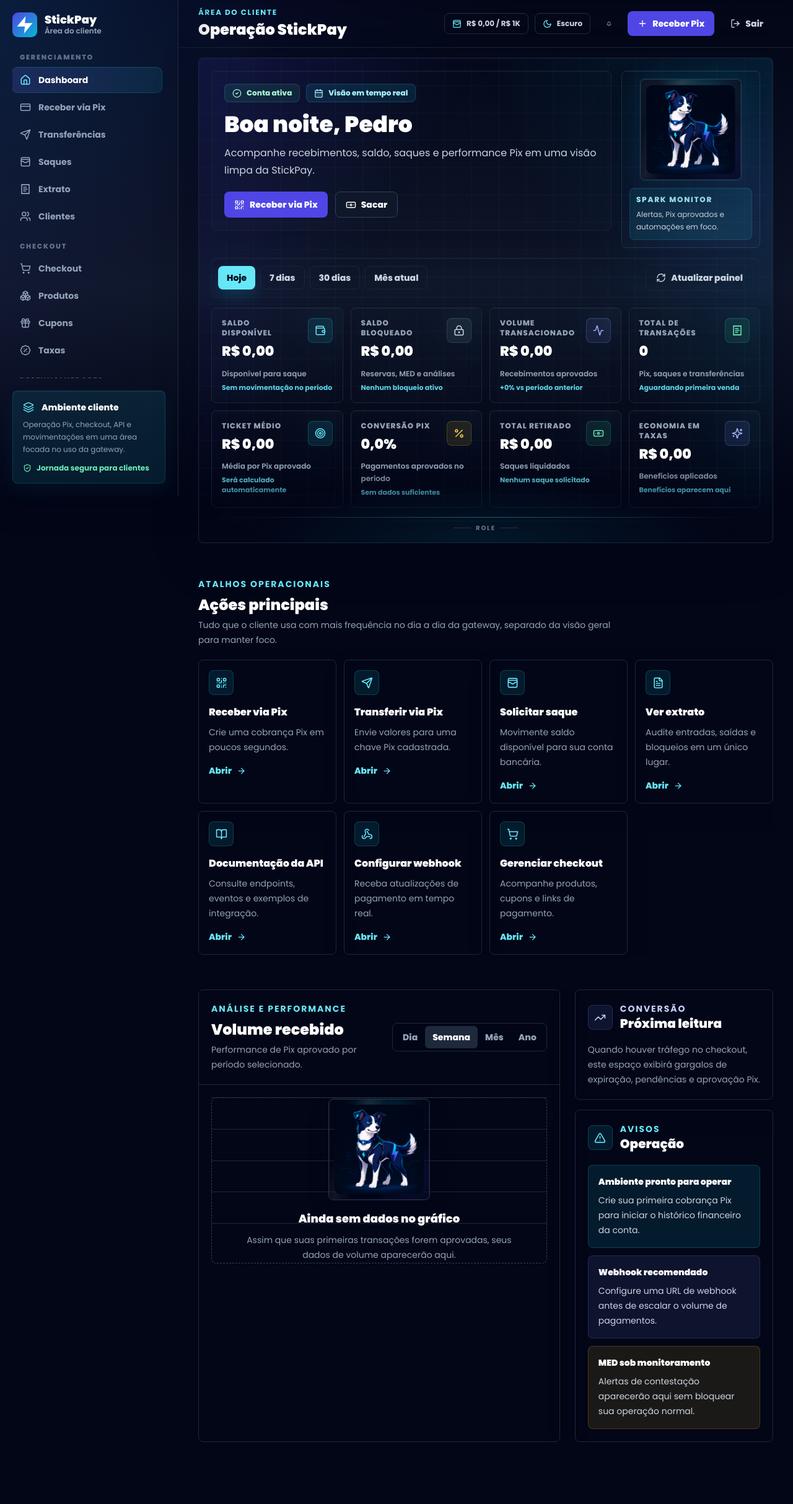
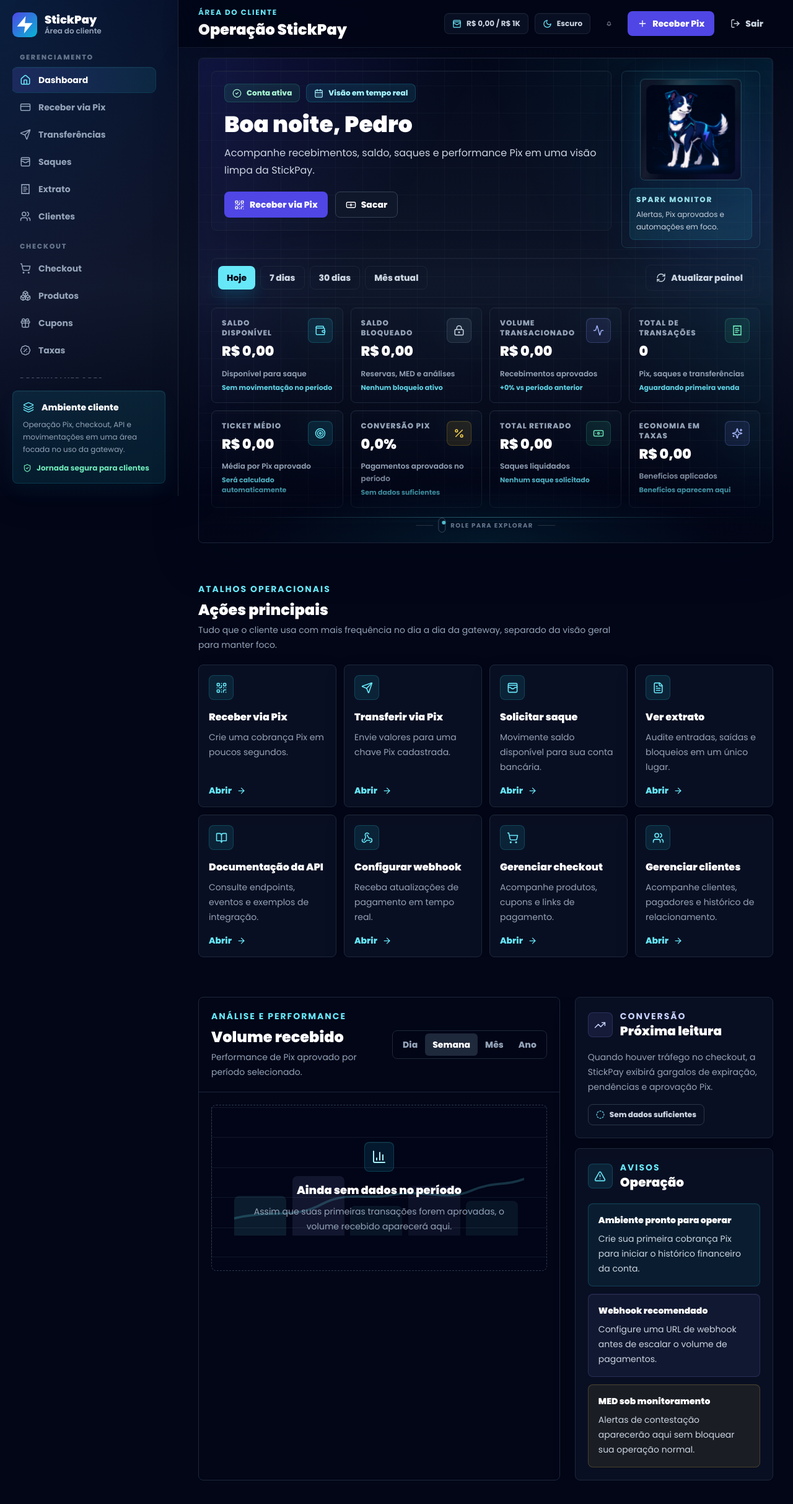
Before and after one commit to PexhyDev/stickpay, a Next.js app: page /dashboard in a window 1280 px wide. Shown: the top 2426 px of the page at 62% size. Built offline with nearby package versions, Linux system fonts and the light colour scheme.

Commit message:
ajuste na dashboard

```diff
--- a/app/dashboard/page.tsx
+++ b/app/dashboard/page.tsx
@@ -2,9 +2,11 @@
   AlertTriangle,
   ArrowRight,
   Banknote,
+  BarChart3,
   BookOpen,
   CalendarDays,
   CheckCircle2,
+  CircleDashed,
   Eye,
   FileText,
   QrCode,
@@ -13,6 +15,7 @@
   ShieldCheck,
   ShoppingCart,
   TrendingUp,
+  Users,
   Webhook,
   WalletCards,
 } from "lucide-react";
@@ -41,27 +44,37 @@
   docs: BookOpen,
   webhook: Webhook,
   checkout: ShoppingCart,
+  customers: Users,
 };
 
 const noticeTones = {
-  cyan: "border-cyan-400/20 bg-cyan-400/10 text-cyan-200",
-  indigo: "border-indigo-400/20 bg-indigo-400/10 text-indigo-200",
-  amber: "border-amber-400/20 bg-amber-400/10 text-amber-200",
+  cyan: "border-cyan-400/20 bg-cyan-400/[0.07] text-cyan-200",
+  indigo: "border-indigo-400/20 bg-indigo-400/[0.07] text-indigo-200",
+  amber: "border-amber-300/20 bg-amber-300/[0.07] text-amber-100",
 };
+
+const ghostTransactionRows = [
+  ["SPK-0001", "Pix", "R$ 0,00", "Aprovado", "Hoje"],
+  ["SPK-0002", "Pix", "R$ 0,00", "Pendente", "Hoje"],
+  ["SPK-0003", "Saque", "R$ 0,00", "Agendado", "Ontem"],
+];
 
 export default function DashboardPage() {
   const hasPerformanceData = performanceSeries.some((item) => item.value > 0);
   const hasTransactions = recentTransactions.length > 0;
 
   return (
-    <div className="grid min-w-0 gap-12 lg:gap-14">
+    <div className="grid min-w-0 gap-14 lg:gap-16">
       <section className="dashboard-hero-stage relative isolate grid min-h-[calc(100svh-104px)] w-full min-w-0 content-start overflow-hidden rounded-lg border border-slate-800/90 bg-slate-950/50 p-4 pb-12 shadow-[0_24px_70px_rgba(2,6,23,0.3)] sm:p-5 sm:pb-14 lg:min-h-[calc(100svh-92px)]">
         <div className="pointer-events-none absolute left-1/2 top-12 h-56 w-56 -translate-x-1/2 rounded-full bg-cyan-400/8 blur-3xl" aria-hidden="true" />
         <div className="pointer-events-none absolute -right-20 top-16 h-72 w-72 rounded-full bg-indigo-500/10 blur-3xl" aria-hidden="true" />
         <div className="pointer-events-none absolute inset-x-8 bottom-10 z-10 hidden h-px bg-gradient-to-r from-transparent via-cyan-300/35 to-transparent sm:block" aria-hidden="true" />
-        <div className="pointer-events-none absolute bottom-4 left-1/2 z-10 hidden -translate-x-1/2 items-center gap-2 text-[10px] font-bold uppercase tracking-[0.18em] text-slate-500 sm:flex" aria-hidden="true">
+        <div className="pointer-events-none absolute bottom-4 left-1/2 z-10 hidden -translate-x-1/2 items-center gap-2 text-[10px] font-bold uppercase tracking-[0.14em] text-slate-500 sm:flex" aria-hidden="true">
           <span className="h-px w-7 bg-slate-700/70" />
-          Role
+          <span className="relative h-6 w-3 rounded-full border border-slate-600/80">
+            <span className="absolute left-1/2 top-1 h-1.5 w-1.5 -translate-x-1/2 rounded-full bg-cyan-300/80 animate-badge-breathe" />
+          </span>
+          Role para explorar
           <span className="h-px w-7 bg-slate-700/70" />
         </div>
 
@@ -145,7 +158,7 @@
         </div>
       </section>
 
-      <section className="dashboard-deferred min-w-0 scroll-mt-24">
+      <section className="dashboard-deferred min-w-0 scroll-mt-28">
         <div className="mb-5 flex flex-col gap-3 md:flex-row md:items-end md:justify-between">
           <div>
             <p className="text-sm font-bold uppercase tracking-[0.14em] text-cyan-300">Atalhos operacionais</p>
@@ -156,7 +169,7 @@
           </div>
         </div>
 
-        <div className="grid gap-3 md:grid-cols-2 xl:grid-cols-4">
+        <div className="grid auto-rows-fr gap-3 md:grid-cols-2 xl:grid-cols-4">
           {quickActions.map((action) => {
             const Icon = actionIcons[action.icon];
 
@@ -164,14 +177,14 @@
               <Link
                 key={action.title}
                 href={action.href}
-                className="group rounded-lg border border-slate-800 bg-slate-900/66 p-4 shadow-[0_14px_36px_rgba(2,6,23,0.16)] transition duration-300 hover:-translate-y-1 hover:border-cyan-400/45 hover:bg-slate-900 hover:shadow-[0_22px_52px_rgba(6,182,212,0.1)]"
+                className="group flex min-h-[188px] flex-col rounded-lg border border-slate-800 bg-slate-900/60 p-4 shadow-[0_14px_34px_rgba(2,6,23,0.14)] transition duration-300 hover:-translate-y-1 hover:border-cyan-400/45 hover:bg-slate-900 hover:shadow-[0_20px_44px_rgba(6,182,212,0.09)]"
               >
-                <span className="grid h-10 w-10 place-items-center rounded-lg border border-cyan-400/20 bg-cyan-400/10 text-cyan-300 transition duration-300 group-hover:border-cyan-300/50 group-hover:bg-cyan-400/15">
+                <span className="grid h-10 w-10 shrink-0 place-items-center rounded-lg border border-cyan-400/20 bg-cyan-400/10 text-cyan-300 transition duration-300 group-hover:border-cyan-300/50 group-hover:bg-cyan-400/15 group-hover:text-cyan-200">
                   <Icon aria-hidden="true" size={19} />
                 </span>
                 <h4 className="mt-4 text-base font-black text-white">{action.title}</h4>
-                <p className="mt-2 min-h-12 text-sm leading-6 text-slate-400">{action.description}</p>
-                <span className="mt-4 inline-flex items-center gap-2 text-sm font-extrabold text-cyan-300 transition duration-300 group-hover:gap-3">
+                <p className="mt-2 text-sm leading-6 text-slate-400">{action.description}</p>
+                <span className="mt-auto inline-flex items-center gap-2 pt-4 text-sm font-extrabold text-cyan-300 transition duration-300 group-hover:translate-x-0.5 group-hover:text-cyan-200">
                   Abrir
                   <ArrowRight aria-hidden="true" size={15} />
                 </span>
@@ -181,7 +194,7 @@
         </div>
       </section>
 
-      <section className="dashboard-deferred grid min-w-0 scroll-mt-24 gap-6 xl:grid-cols-[minmax(0,1.55fr)_minmax(320px,0.85fr)]">
+      <section className="dashboard-deferred grid min-w-0 scroll-mt-28 gap-6 xl:grid-cols-[minmax(0,1.55fr)_minmax(320px,0.85fr)]">
         <div className="overflow-hidden rounded-lg border border-slate-800 bg-slate-900/66 shadow-[0_18px_46px_rgba(2,6,23,0.18)]">
           <div className="flex flex-col gap-4 border-b border-slate-800 p-5 md:flex-row md:items-center md:justify-between">
             <div>
@@ -205,11 +218,13 @@
           </div>
 
           <div className="relative min-h-[330px] p-5">
-            <div className="absolute inset-x-5 top-5 bottom-14 grid grid-rows-5" aria-hidden="true">
+            <div className="absolute inset-x-5 bottom-16 top-6 grid grid-rows-5" aria-hidden="true">
               {Array.from({ length: 5 }).map((_, index) => (
-                <span key={index} className="border-t border-slate-800" />
+                <span key={index} className="border-t border-slate-800/80" />
               ))}
             </div>
+            <div className="absolute bottom-16 left-5 top-6 w-px bg-slate-800/80" aria-hidden="true" />
+            <div className="absolute inset-x-5 bottom-16 h-px bg-slate-800/80" aria-hidden="true" />
 
             {hasPerformanceData ? (
               <div className="relative z-10 flex h-64 items-end gap-3">
@@ -224,19 +239,26 @@
                 ))}
               </div>
             ) : (
-              <div className="relative z-10 grid min-h-[268px] place-items-center rounded-lg border border-dashed border-slate-700 bg-slate-950/36 px-5 text-center">
-                <div className="mx-auto max-w-md">
-                  <SparkSpotlight
-                    variant="dark"
-                    alt="Spark preparando os gráficos da dashboard"
-                    size="sm"
-                    mode="minimal"
-                    className="mb-4"
-                    imageClassName="scale-[1.02]"
-                  />
-                  <h4 className="text-lg font-black text-white">Ainda sem dados no gráfico</h4>
+              <div className="relative z-10 grid min-h-[268px] content-center rounded-lg border border-dashed border-slate-700/90 bg-slate-950/30 px-5 text-center">
+                <div className="pointer-events-none absolute inset-5" aria-hidden="true">
+                  <div className="absolute bottom-7 left-4 right-4 h-28 overflow-hidden">
+                    <div className="absolute bottom-2 left-0 h-16 w-[18%] rounded-t-lg bg-cyan-300/10" />
+                    <div className="absolute bottom-2 left-[20%] h-24 w-[18%] rounded-t-lg bg-indigo-300/10" />
+                    <div className="absolute bottom-2 left-[40%] h-12 w-[18%] rounded-t-lg bg-cyan-300/[0.07]" />
+                    <div className="absolute bottom-2 left-[60%] h-20 w-[18%] rounded-t-lg bg-indigo-300/[0.07]" />
+                    <div className="absolute bottom-2 left-[80%] h-14 w-[18%] rounded-t-lg bg-cyan-300/[0.07]" />
+                    <svg className="absolute inset-x-0 bottom-1 h-28 w-full text-cyan-300/20" viewBox="0 0 420 120" fill="none" preserveAspectRatio="none">
+                      <path d="M0 86 C54 70 86 88 126 62 C164 38 190 54 226 46 C278 34 306 58 344 38 C374 22 394 30 420 18" stroke="currentColor" strokeWidth="4" strokeLinecap="round" />
+                    </svg>
+                  </div>
+                </div>
+                <div className="relative mx-auto max-w-md">
+                  <span className="mx-auto grid h-12 w-12 place-items-center rounded-lg border border-cyan-400/20 bg-cyan-400/10 text-cyan-200 shadow-[inset_0_1px_0_rgba(255,255,255,0.05)]">
+                    <BarChart3 aria-hidden="true" size={24} />
+                  </span>
+                  <h4 className="mt-4 text-lg font-black text-white">Ainda sem dados no período</h4>
                   <p className="mt-2 text-sm leading-6 text-slate-400">
-                    Assim que suas primeiras transações forem aprovadas, seus dados de volume aparecerão aqui.
+                    Assim que suas primeiras transações forem aprovadas, o volume recebido aparecerá aqui.
                   </p>
                 </div>
               </div>
@@ -245,7 +267,7 @@
         </div>
 
         <aside className="grid content-start gap-4">
-          <section className="rounded-lg border border-slate-800 bg-slate-900/66 p-5 shadow-[0_18px_46px_rgba(2,6,23,0.16)]">
+          <section className="rounded-lg border border-slate-800 bg-slate-900/60 p-5 shadow-[0_16px_38px_rgba(2,6,23,0.14)]">
             <div className="flex items-center gap-3">
               <span className="grid h-10 w-10 place-items-center rounded-lg border border-indigo-400/20 bg-indigo-400/10 text-indigo-200">
                 <TrendingUp aria-hidden="true" size={19} />
@@ -256,11 +278,15 @@
               </div>
             </div>
             <p className="mt-4 text-sm leading-6 text-slate-400">
-              Quando houver tráfego no checkout, este espaço exibirá gargalos de expiração, pendências e aprovação Pix.
+              Quando houver tráfego no checkout, a StickPay exibirá gargalos de expiração, pendências e aprovação Pix.
             </p>
+            <div className="mt-4 inline-flex items-center gap-2 rounded-lg border border-slate-700/80 bg-slate-950/36 px-3 py-2 text-xs font-extrabold text-slate-300">
+              <CircleDashed aria-hidden="true" size={14} className="text-cyan-300" />
+              Sem dados suficientes
+            </div>
           </section>
 
-          <section className="rounded-lg border border-slate-800 bg-slate-900/66 p-5 shadow-[0_18px_46px_rgba(2,6,23,0.16)]">
+          <section className="rounded-lg border border-slate-800 bg-slate-900/60 p-5 shadow-[0_16px_38px_rgba(2,6,23,0.14)]">
             <div className="flex items-center gap-3">
               <span className="grid h-10 w-10 place-items-center rounded-lg border border-cyan-400/20 bg-cyan-400/10 text-cyan-300">
                 <AlertTriangle aria-hidden="true" size={19} />
@@ -273,7 +299,7 @@
 
             <div className="mt-5 grid gap-3">
               {systemNotices.map((notice) => (
-                <article key={notice.title} className={`rounded-lg border p-4 ${noticeTones[notice.tone]}`}>
+                <article key={notice.title} className={`rounded-lg border p-4 shadow-[inset_0_1px_0_rgba(255,255,255,0.03)] ${noticeTones[notice.tone]}`}>
                   <h4 className="text-sm font-black text-white">{notice.title}</h4>
                   <p className="mt-2 text-sm leading-6 text-slate-300">{notice.description}</p>
                 </article>
@@ -283,7 +309,7 @@
         </aside>
       </section>
 
-      <section className="dashboard-deferred grid min-w-0 scroll-mt-24 gap-6 xl:grid-cols-[minmax(0,1.45fr)_minmax(320px,0.85fr)]">
+      <section className="dashboard-deferred grid min-w-0 scroll-mt-28 gap-6 xl:grid-cols-[minmax(0,1.45fr)_minmax(320px,0.85fr)]">
         <div>
           <div className="mb-4 flex flex-col gap-3 sm:flex-row sm:items-end sm:justify-between">
             <div>
@@ -298,24 +324,58 @@
           </div>
 
           {hasTransactions ? (
-            <Table headers={["Referencia", "Pagador", "Valor", "Status", "Data", ""]}>
+            <Table headers={["Referência", "Pagador", "Valor", "Status", "Data", ""]}>
               {recentTransactions.map((transaction) => (
                 <TransactionRow key={transaction.id} {...transaction} />
               ))}
             </Table>
           ) : (
-            <div className="rounded-lg border border-dashed border-slate-700 bg-slate-900/66 px-6 py-10 text-center shadow-[0_18px_46px_rgba(2,6,23,0.16)]">
-              <SparkSpotlight
-                variant="dark"
-                alt="Spark aguardando a primeira transação"
-                size="sm"
-                mode="minimal"
-                className="mb-4"
-                imageClassName="scale-[1.02]"
-              />
+            <div className="overflow-hidden rounded-lg border border-slate-800 bg-slate-900/66 shadow-[0_16px_38px_rgba(2,6,23,0.14)]">
+              <div className="hidden overflow-x-auto sm:block">
+                <table className="min-w-[720px] w-full divide-y divide-slate-800">
+                  <thead className="bg-slate-950/55">
+                    <tr>
+                      {["Referência", "Tipo", "Valor", "Status", "Data", "Ação"].map((header) => (
+                        <th key={header} className="px-4 py-3 text-left text-xs font-extrabold uppercase tracking-[0.12em] text-slate-400">
+                          {header}
+                        </th>
+                      ))}
+                    </tr>
+                  </thead>
+                  <tbody className="divide-y divide-slate-800/90">
+                    {ghostTransactionRows.map((row) => (
+                      <tr key={row[0]} className="opacity-45">
+                        {row.map((cell, index) => (
+                          <td key={`${row[0]}-${cell}-${index}`} className="px-4 py-4">
+                            <span className={`block h-3 rounded-full bg-slate-700/70 ${index === 0 ? "w-24" : index === 2 ? "w-16" : "w-20"}`} />
+                          </td>
+                        ))}
+                        <td className="px-4 py-4">
+                          <span className="block h-8 w-8 rounded-lg border border-slate-700 bg-slate-800/60" />
+                        </td>
+                      </tr>
+                    ))}
+                  </tbody>
+                </table>
+              </div>
+              <div className="grid gap-3 p-4 sm:hidden">
+                {ghostTransactionRows.map((row) => (
+                  <article key={`mobile-${row[0]}`} className="rounded-lg border border-slate-800 bg-slate-950/30 p-4 opacity-55">
+                    <div className="flex items-center justify-between gap-3">
+                      <span className="h-3 w-24 rounded-full bg-slate-700/80" />
+                      <span className="h-6 w-16 rounded-full bg-slate-800" />
+                    </div>
+                    <div className="mt-4 grid gap-2">
+                      <span className="h-3 w-32 rounded-full bg-slate-700/70" />
+                      <span className="h-3 w-20 rounded-full bg-slate-700/70" />
+                    </div>
+                  </article>
+                ))}
+              </div>
+              <div className="border-t border-slate-800 bg-slate-950/30 px-6 py-7 text-center">
                 <h4 className="text-lg font-black text-white">Nenhuma transação encontrada ainda</h4>
                 <p className="mx-auto mt-2 max-w-md text-sm leading-6 text-slate-400">
-                Crie sua primeira cobrança Pix para começar a acompanhar aprovação, pagador, status e valor.
+                  Crie sua primeira cobrança Pix para acompanhar aprovação, pagador, status e valor.
                 </p>
                 <div className="mt-5">
                   <Button>
@@ -324,31 +384,35 @@
                   </Button>
                 </div>
               </div>
+            </div>
           )}
         </div>
 
         <aside className="grid content-start gap-4">
-          <section className="rounded-lg border border-emerald-400/20 bg-emerald-400/10 p-5 shadow-[0_18px_46px_rgba(2,6,23,0.14)]">
+          <section className="rounded-lg border border-slate-800 bg-slate-900/66 p-5 shadow-[0_16px_38px_rgba(2,6,23,0.14)]">
             <div className="flex items-start gap-3">
-              <span className="grid h-11 w-11 place-items-center rounded-lg border border-emerald-400/20 bg-emerald-400/10 text-emerald-200">
+              <span className="grid h-11 w-11 shrink-0 place-items-center rounded-lg border border-emerald-400/20 bg-emerald-400/10 text-emerald-200">
                 <ShieldCheck aria-hidden="true" size={21} />
               </span>
               <div>
                 <p className="text-sm font-bold uppercase tracking-[0.14em] text-emerald-200">Status da conta</p>
-                <h3 className="mt-2 text-xl font-black text-white">{accountOverview.status}</h3>
-                <p className="mt-2 text-sm leading-6 text-emerald-50/80">{accountOverview.statusDescription}</p>
+                <h3 className="mt-2 text-xl font-black text-white">Conta ativa</h3>
+                <p className="mt-2 text-sm leading-6 text-slate-300">{accountOverview.statusDescription}</p>
               </div>
             </div>
             <div className="mt-5 grid gap-3">
-              <div className="rounded-lg border border-emerald-400/15 bg-slate-950/30 p-3">
+              <div className="rounded-lg border border-slate-800 bg-slate-950/30 p-3">
                 <p className="text-xs font-bold uppercase tracking-[0.14em] text-emerald-200/80">Limite atual</p>
                 <p className="mt-1 text-lg font-black text-white">{accountOverview.currentLimit}</p>
               </div>
-              <div className="rounded-lg border border-emerald-400/15 bg-slate-950/30 p-3">
+              <div className="rounded-lg border border-slate-800 bg-slate-950/30 p-3">
                 <p className="text-xs font-bold uppercase tracking-[0.14em] text-emerald-200/80">Próximo nível</p>
-                <p className="mt-1 text-sm leading-6 text-emerald-50/80">{accountOverview.nextLevel}</p>
+                <p className="mt-1 text-sm leading-6 text-slate-300">{accountOverview.nextLevel}</p>
               </div>
             </div>
+            <Button variant="ghost" className="mt-4 w-full justify-center border border-slate-800 bg-slate-950/30">
+              Verificar dados
+            </Button>
           </section>
         </aside>
       </section>
--- a/src/components/dashboard/DashboardShell.tsx
+++ b/src/components/dashboard/DashboardShell.tsx
@@ -17,7 +17,7 @@
       <Sidebar isOpen={isSidebarOpen} onClose={() => setIsSidebarOpen(false)} />
       <div className="relative lg:pl-72">
         <Header onOpenSidebar={() => setIsSidebarOpen(true)} />
-        <main className="mx-auto w-full max-w-[1640px] px-4 py-4 sm:px-6 lg:px-8">{children}</main>
+        <main className="mx-auto w-full max-w-[1640px] px-4 pb-10 pt-4 sm:px-6 lg:px-8">{children}</main>
       </div>
     </div>
   );
--- a/src/components/dashboard/Header.tsx
+++ b/src/components/dashboard/Header.tsx
@@ -7,7 +7,7 @@
 
 export function Header({ onOpenSidebar }: HeaderProps) {
   return (
-    <header className="sticky top-0 z-30 border-b border-slate-800/80 bg-slate-950/94 px-4 py-3 backdrop-blur-sm sm:px-6 lg:px-8">
+    <header className="sticky top-0 z-30 border-b border-slate-800/70 bg-slate-950/90 px-4 py-3 shadow-[0_10px_28px_rgba(2,6,23,0.18)] backdrop-blur-[6px] sm:px-6 lg:px-8">
       <div className="mx-auto flex w-full max-w-[1640px] items-center justify-between gap-4">
         <div className="flex min-w-0 items-center gap-3">
           <button
@@ -25,11 +25,11 @@
         </div>
 
         <div className="flex shrink-0 items-center gap-2.5">
-          <div className="hidden items-center gap-2 rounded-lg border border-slate-800 bg-slate-900/74 px-3 py-2 text-xs font-bold text-slate-300 shadow-[inset_0_1px_0_rgba(255,255,255,0.03)] md:flex">
+          <div className="hidden items-center gap-2 rounded-lg border border-slate-800/80 bg-slate-900/60 px-3 py-2 text-xs font-bold text-slate-300 shadow-[inset_0_1px_0_rgba(255,255,255,0.03)] md:flex">
             <WalletCards aria-hidden="true" size={15} className="text-cyan-300" />
             R$ 0,00 / R$ 1K
           </div>
-          <div className="hidden items-center gap-2 rounded-lg border border-slate-800 bg-slate-900/74 px-3 py-2 text-xs font-bold text-slate-300 shadow-[inset_0_1px_0_rgba(255,255,255,0.03)] sm:flex">
+          <div className="hidden items-center gap-2 rounded-lg border border-slate-800/80 bg-slate-900/60 px-3 py-2 text-xs font-bold text-slate-300 shadow-[inset_0_1px_0_rgba(255,255,255,0.03)] sm:flex">
             <Moon aria-hidden="true" size={15} className="text-cyan-300" />
             Escuro
           </div>
--- a/src/components/dashboard/Sidebar.tsx
+++ b/src/components/dashboard/Sidebar.tsx
@@ -93,7 +93,7 @@
       />
 
       <aside
-        className={`fixed inset-y-0 left-0 z-50 w-[min(86vw,18rem)] border-r border-slate-800 bg-slate-950/98 shadow-[18px_0_56px_rgba(2,6,23,0.38)] transition-transform duration-300 lg:translate-x-0 ${
+        className={`fixed inset-y-0 left-0 z-50 w-[min(86vw,18rem)] border-r border-slate-800/90 bg-slate-950/98 shadow-[18px_0_48px_rgba(2,6,23,0.32)] transition-transform duration-300 lg:translate-x-0 ${
           isOpen ? "translate-x-0" : "-translate-x-full"
         }`}
       >
@@ -117,7 +117,7 @@
           </div>
 
           <nav
-            className="mt-6 grid min-h-0 flex-1 gap-5 overflow-y-auto pr-1.5"
+            className="mt-6 grid min-h-0 flex-1 gap-5 overflow-y-auto pr-1.5 [scrollbar-gutter:stable]"
             aria-label="Navegação do painel"
           >
             {navGroups.map((group) => (
@@ -135,8 +135,8 @@
                         onClick={onClose}
                         className={`flex items-center gap-3 rounded-lg px-3 py-2.5 text-sm font-bold transition duration-300 ${
                           isActive
-                            ? "bg-gradient-to-r from-indigo-500/20 to-cyan-400/10 text-white ring-1 ring-cyan-400/25 shadow-[inset_0_1px_0_rgba(255,255,255,0.04)]"
-                            : "text-slate-400 hover:bg-slate-900/90 hover:text-white hover:ring-1 hover:ring-slate-800"
+                            ? "bg-gradient-to-r from-indigo-500/20 to-cyan-400/10 text-white ring-1 ring-cyan-400/20 shadow-[inset_0_1px_0_rgba(255,255,255,0.04)]"
+                            : "text-slate-400 hover:bg-slate-900/82 hover:text-white hover:ring-1 hover:ring-slate-800"
                         }`}
                       >
                         <Icon aria-hidden="true" size={18} className={`shrink-0 ${isActive ? "text-cyan-300" : ""}`} />
--- a/src/lib/dashboardMock.ts
+++ b/src/lib/dashboardMock.ts
@@ -33,7 +33,7 @@
   title: string;
   description: string;
   href: string;
-  icon: "qr" | "send" | "withdraw" | "statement" | "docs" | "webhook" | "checkout";
+  icon: "qr" | "send" | "withdraw" | "statement" | "docs" | "webhook" | "checkout" | "customers";
 };
 
 export const accountOverview = {
@@ -163,6 +163,12 @@
     href: "/dashboard/cobrancas",
     icon: "checkout",
   },
+  {
+    title: "Gerenciar clientes",
+    description: "Acompanhe clientes, pagadores e histórico de relacionamento.",
+    href: "/dashboard/clientes",
+    icon: "customers",
+  },
 ];
 
 export const performanceSeries = [
```
Lines whose indentation alone changed are shown as unchanged.
